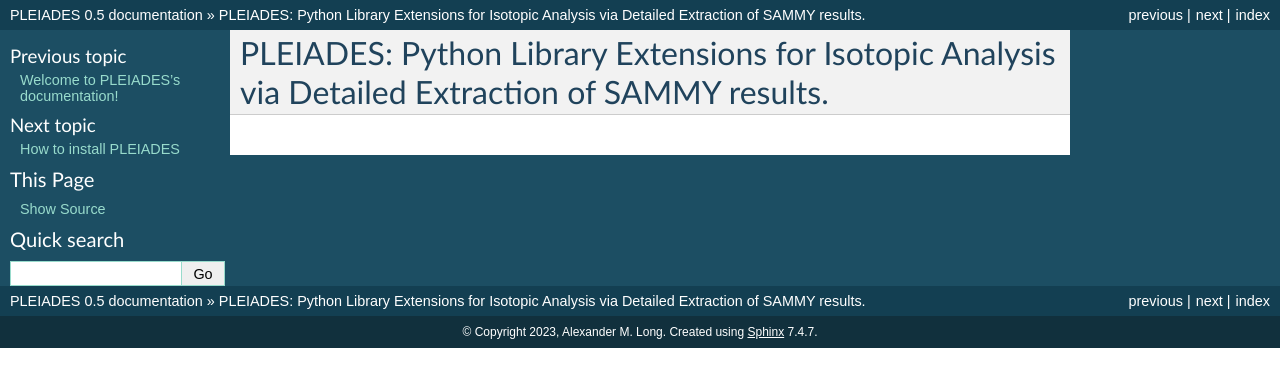
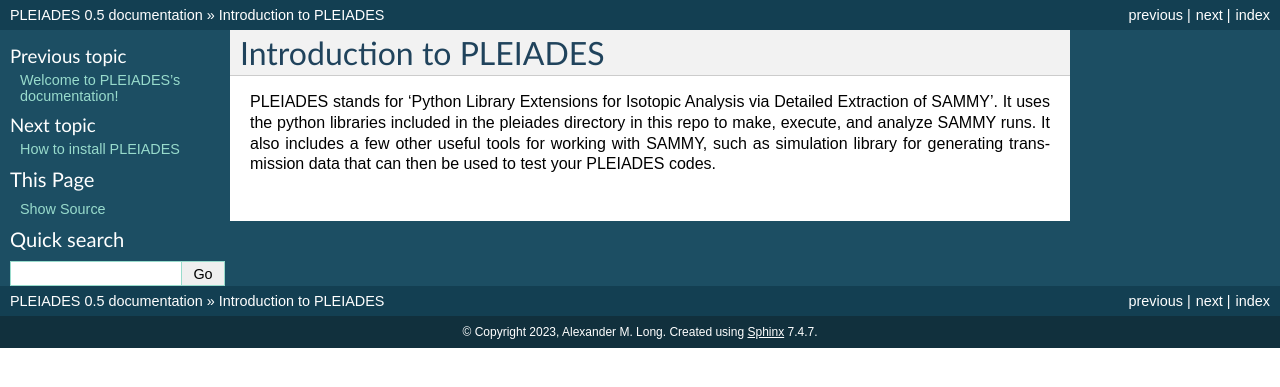
Before and after one commit to along4/Pleiades, a Sphinx documentation site: the page built from docs/source/introduction.rst, in a window 1280 px wide. Shown: the top 387 px of the page. Built offline with Sphinx 7.4.7, drawn with Linux system fonts in a browser that asks for light colours; pages that are not in the unit, such as notebooks, are missing from menus.

Commit message:
still working

```diff
--- a/docs/source/introduction.rst
+++ b/docs/source/introduction.rst
@@ -1,2 +1,4 @@
-PLEIADES: Python Library Extensions for Isotopic Analysis via Detailed Extraction of SAMMY results.
-===================================================================================================
+Introduction to PLEIADES
+========================
+
+PLEIADES stands for 'Python Library Extensions for Isotopic Analysis via Detailed Extraction of SAMMY'. It uses the python libraries included in the pleiades directory in this repo to make, execute, and analyze SAMMY runs. It also includes a few other useful tools for working with SAMMY, such as simulation library for generating transmission data that can then be used to test your PLEIADES codes.
```
Also changed, not shown: 6 other files.
